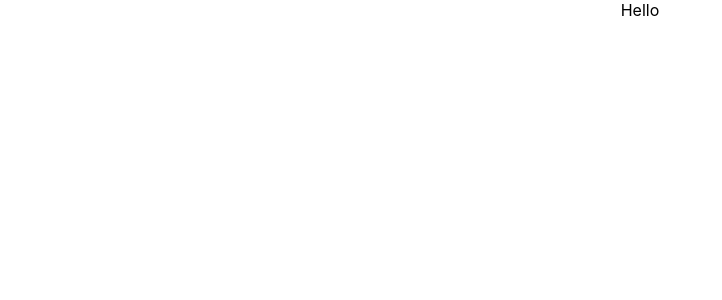
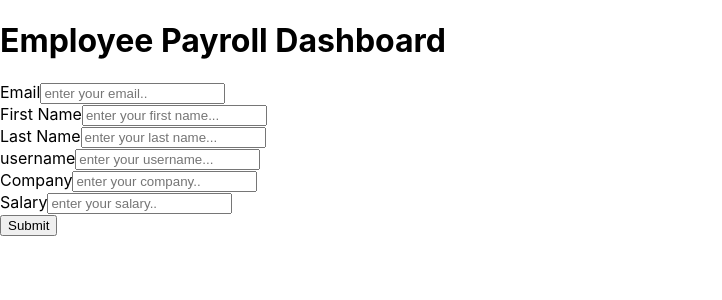
Before and after one commit to ifiokInyang/payroll-system-chams-mobile-client, a React (Create React App) app: page / in a window 1280 px wide. Shown: the top 300 px of the page, without its empty margins (0-722 px from the left). Built offline with nearby package versions, Linux system fonts and the light colour scheme.

Commit message:
created the form component

```diff
--- a/package.json
+++ b/package.json
@@ -12,6 +12,7 @@
     "@types/react-dom": "^18.0.0",
     "react": "^18.2.0",
     "react-dom": "^18.2.0",
+    "react-redux": "^8.0.5",
     "react-scripts": "5.0.1",
     "typescript": "^4.4.2",
     "web-vitals": "^2.1.0"
--- a/src/App.tsx
+++ b/src/App.tsx
@@ -1,10 +1,12 @@
 import React from 'react';
 import './App.css';
+import Dashboard from './pages/Dashboard/Dashboard';
+
 
 function App() {
   return (
-    <div className="App">
-      Hello
+    <div>
+      <Dashboard />
     </div>
   );
 }
--- /dev/null
+++ b/src/Components/Button/Button.tsx
@@ -0,0 +1,14 @@
+import React from 'react'
+import { ButtonAttributes } from '../../utils/Interfaces/index.dto'
+
+const Button = ({className, type, onClick, buttonText}: ButtonAttributes) => {
+  return (
+    <div>
+        <button className={className} type={type} onClick={onClick}>
+            {buttonText}
+        </button>
+    </div>
+  )
+}
+
+export default Button
--- /dev/null
+++ b/src/Components/Form/Form.css
@@ -0,0 +1,6 @@
+.createEmployee{
+
+}
+.formContainer{
+
+}
--- a/src/Components/Form/Form.tsx
+++ b/src/Components/Form/Form.tsx
@@ -1,9 +1,65 @@
-import React from 'react'
+import React from 'react';
+import Button from '../Button/Button';
+import "./Form.css"
+
 
 const Form = () => {
   return (
   <div>
-
+      <div>
+          <h1>Employee Payroll Dashboard</h1>
+      </div>
+      <form className='formContainer'>
+      <div>
+              <label htmlFor='email'>Email</label>
+              <input
+              type="text"
+              value=""
+              placeholder='enter your email..'
+              />
+        </div>
+        <div>
+              <label htmlFor='first_name'>First Name</label>
+              <input
+              type="text"
+              value=""
+              placeholder='enter your first name...'
+              />
+        </div>
+        <div>
+              <label htmlFor='last_name'>Last Name</label>
+              <input
+              type="text"
+              value=""
+              placeholder='enter your last name...'
+              />
+        </div>
+        <div>
+              <label htmlFor='username'>username</label>
+              <input
+              type="text"
+              value=""
+              placeholder='enter your username...'
+              />
+        </div>
+        <div>
+              <label htmlFor='company'>Company</label>
+              <input
+              type="text"
+              value=""
+              placeholder='enter your company..'
+              />
+        </div>
+        <div>
+              <label htmlFor='salary'>Salary</label>
+              <input
+              type="text"
+              value=""
+              placeholder='enter your salary..'
+              />
+        </div>
+      </form>
+      <Button type='submit' buttonText='Submit' className='createEmployee'/>
   </div>
   )
 }
--- /dev/null
+++ b/src/pages/Dashboard/Dashboard.tsx
@@ -0,0 +1,13 @@
+import React from 'react'
+import Form from '../../Components/Form/Form'
+
+const Dashboard = () => {
+  return (
+    <div>
+            <Form />
+
+    </div>
+  )
+}
+
+export default Dashboard
--- /dev/null
+++ b/src/utils/Interfaces/index.dto.ts
@@ -0,0 +1,6 @@
+export interface ButtonAttributes {
+    className?: string,
+    type?: "submit" | "reset" | "button",
+    onClick?: () => void,
+    buttonText?: string
+}
```
Also changed, not shown: 1 other file (tests, documents, lock files or other folders).
